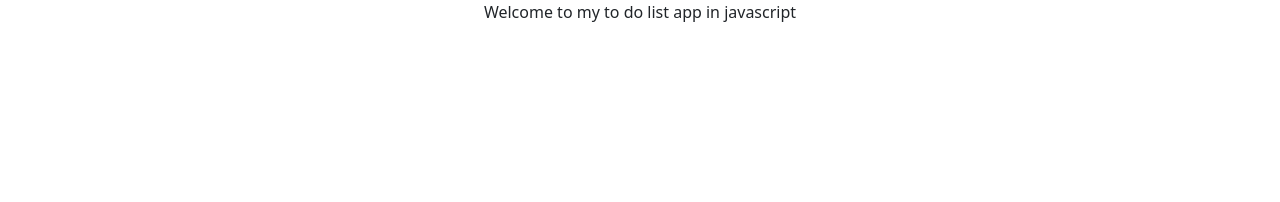
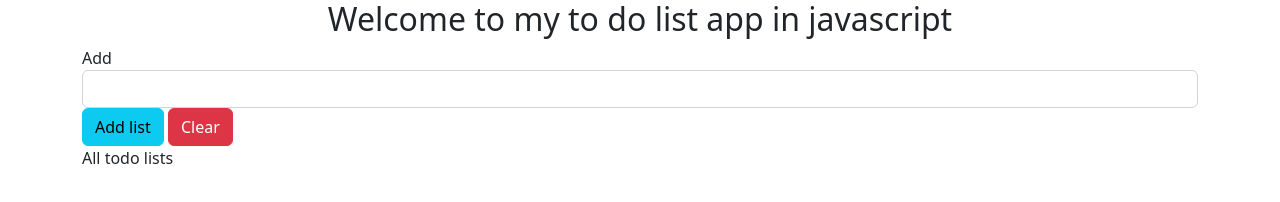
Before and after one commit to Citizen-Dennis/Todo-app, a plain HTML site: page index.html in a window 1280 px wide. Drawn offline with Linux system fonts and the light colour scheme; files that its build step writes are made by us from their sources; files whose address does not match are found by name.

Commit message:
Complete index page

```diff
--- a/index.html
+++ b/index.html
@@ -12,7 +12,17 @@
 <body>
 
 <div class="container">
-    <p class="text-center">Welcome to my to do list app in javascript</p>
+    <h2 class="text-center">Welcome to my to do list app in javascript</h2>
+    <div class="form-group">
+        <label for="inputItem">Add</label>
+        <input type="text" class="form-control" name="" id="inputItem">
+    </div>
+    <button id="addbtn" class="btn btn-info">Add list</button>
+    <button id="clearbtn" class="btn btn-danger">Clear</button>
+    <br>
+
+    <p>All todo lists</p>
+    <ol id="mylist"></ol>
 </div>
 
 <script type="" src="js/script.js"></script>
```
